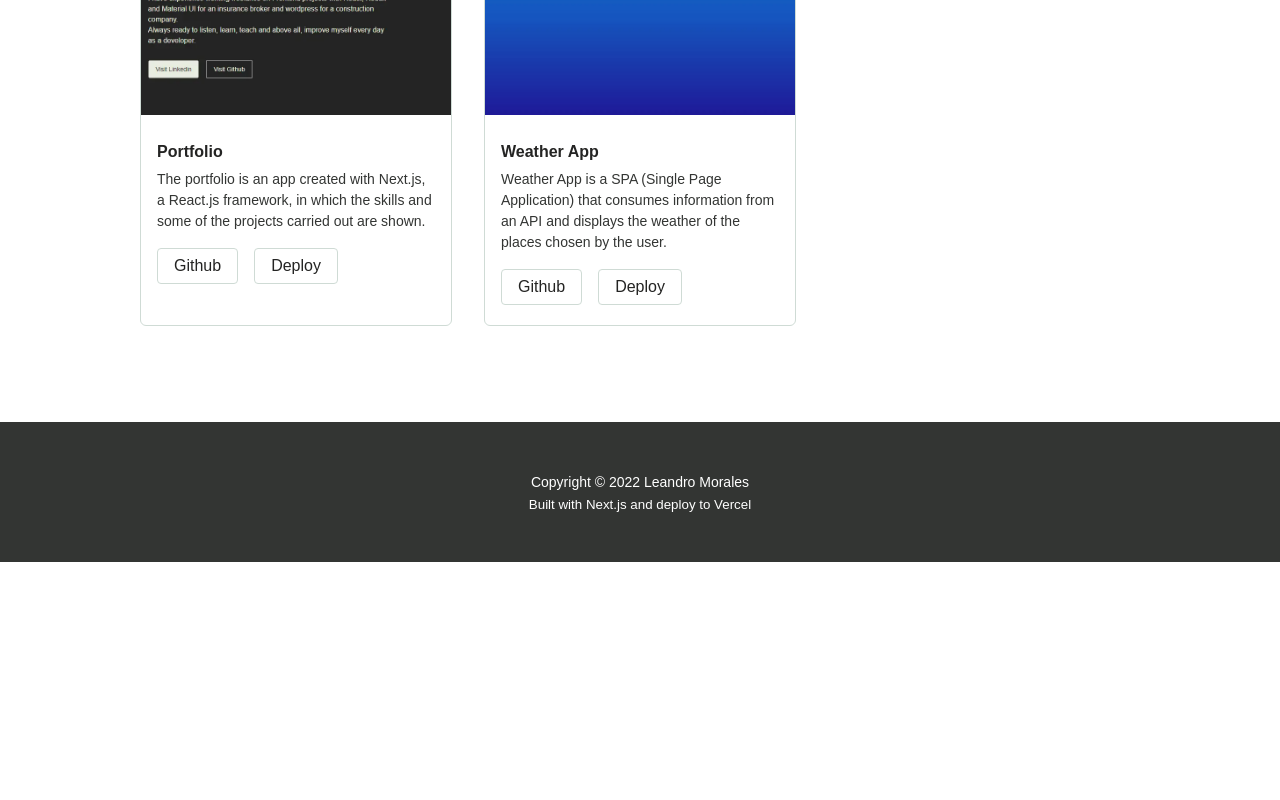
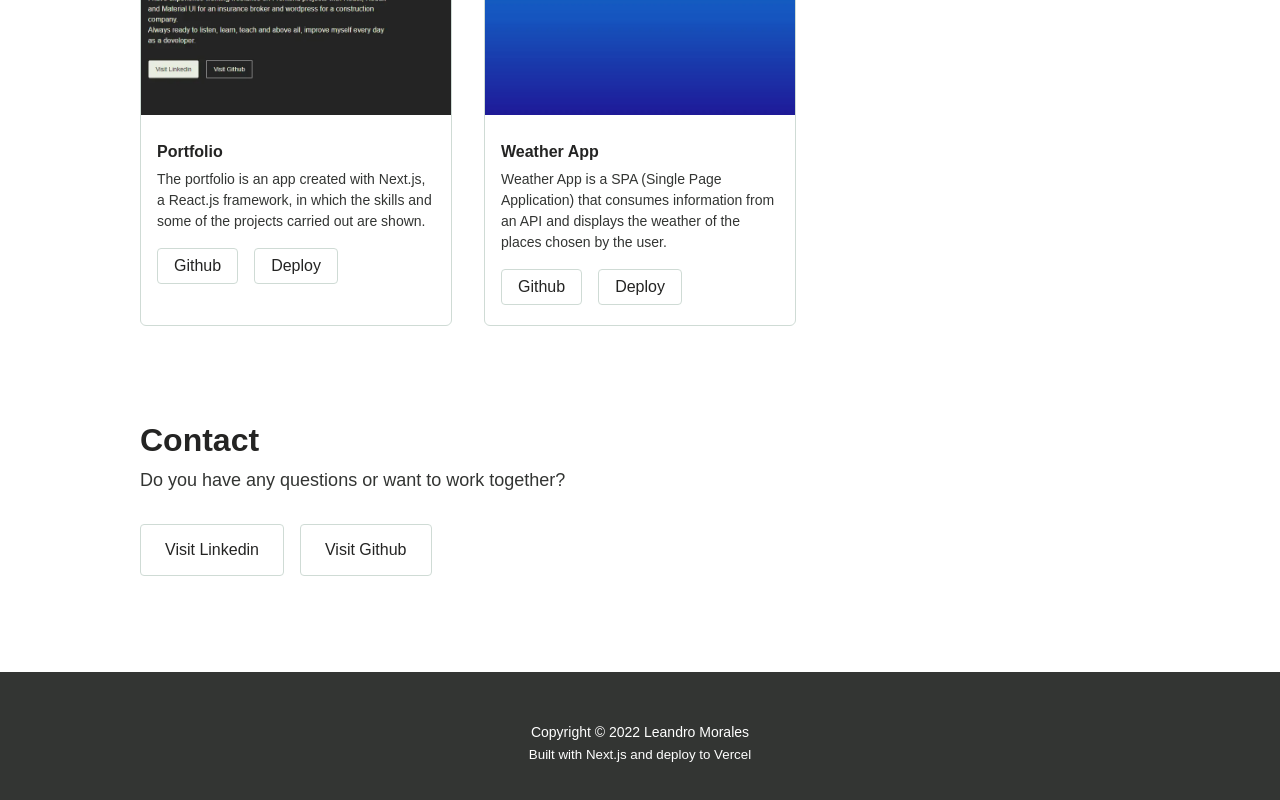
Before and after one commit to lemorles/porfolio, a Next.js app: page / in a window 1280 px wide. Shown: the part 1738-2538 px from the top of the page. Before the commit the page ends 2300 px from the top, so only its background shows below. Built offline with nearby package versions, Linux system fonts and the light colour scheme.

Commit message:
create contact section

```diff
--- /dev/null
+++ b/components/Contact/index.js
@@ -0,0 +1,55 @@
+import Button from "../Button";
+
+export default function Contact() {
+  return <section id="contact">
+    <h2>Contact</h2>
+    <p className="desc">Do you have any questions or want to work together?</p>
+
+    <div className="contact__wrapper_buttons">
+      <Button
+        href="https://www.linkedin.com/in/lemorles/"
+        color="primary"
+        target="_blank"
+      >
+        Visit Linkedin
+      </Button>
+
+      <Button
+        href="https://github.com/lemorles"
+        color='secondary'
+        target="_blank"
+      >
+        Visit Github
+      </Button>
+    </div>
+
+
+
+    <style jsx>{`
+      section {
+        margin-bottom: 96px;
+      }
+
+      h2{
+        margin-bottom: 8px;
+      }
+
+      .contact__wrapper_buttons {
+        padding: 30px 0 0;
+        display: flex;
+        gap: 16px;
+      }
+
+      @media screen and (min-width: 768px) {
+        h2{
+          font-size: 2rem;
+        }
+
+        .desc {
+          font-size: 18px;
+        }
+
+      }
+    `}</style>
+  </section>
+}
--- a/pages/index.js
+++ b/pages/index.js
@@ -2,6 +2,7 @@ import Head from 'next/head'
 import About from '../components/About';
 import Skills from '../components/Skills';
 import Projects from '../components/Projects';
+import Contact from '../components/Contact';
 
 export default function Home() {
   return (
@@ -17,6 +18,8 @@ export default function Home() {
       <Skills />
 
       <Projects />
+
+      <Contact />
     </>
   )
 }
```
